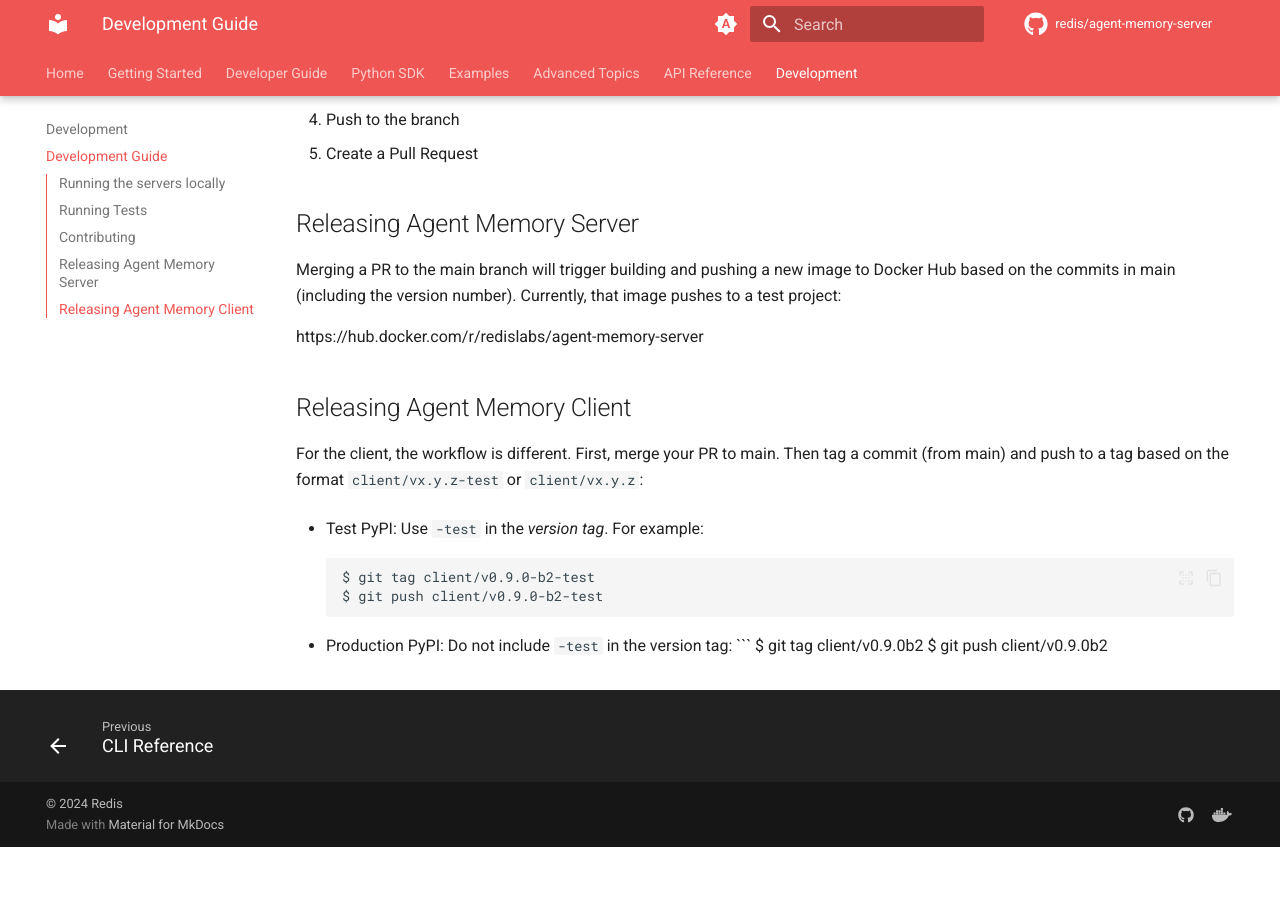
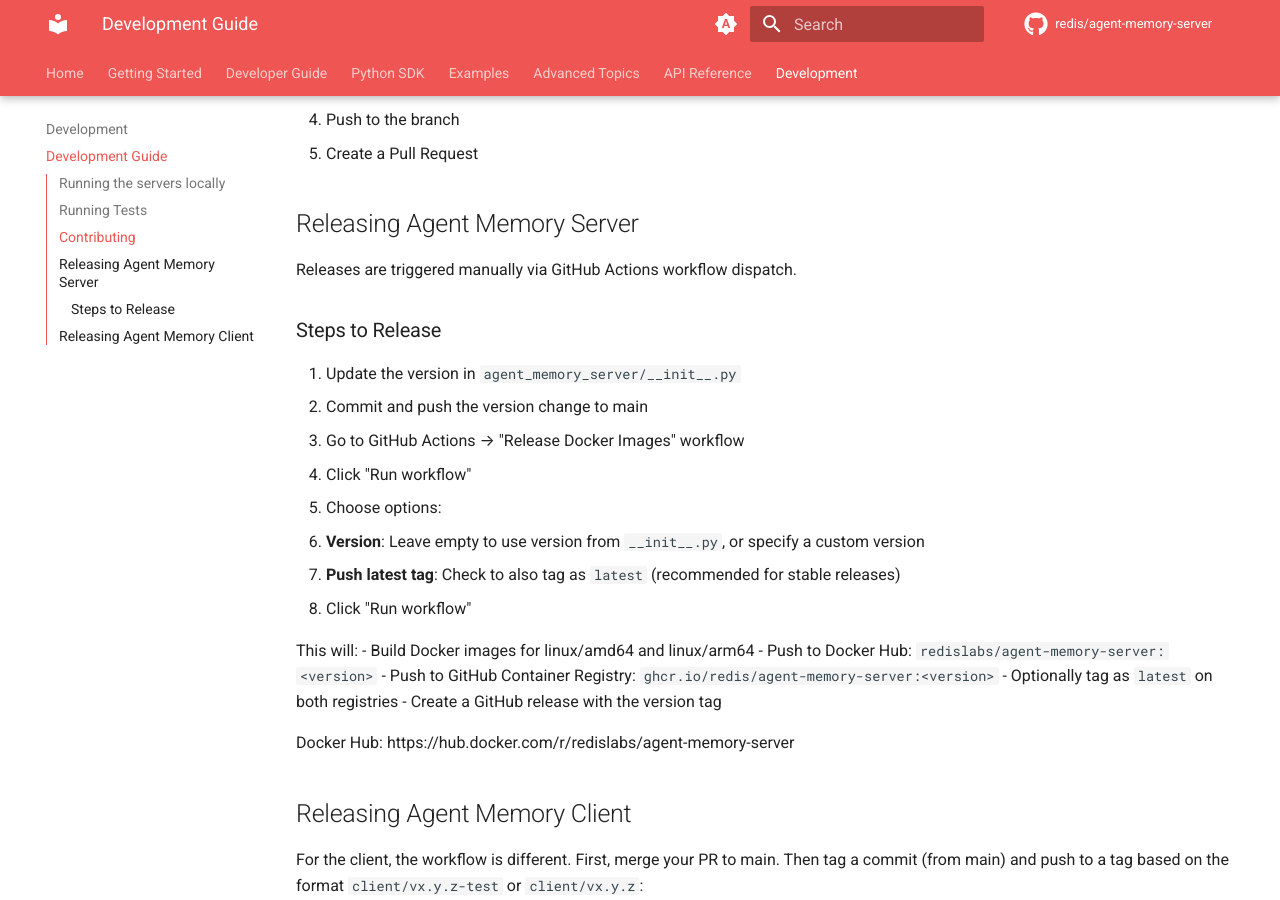
Before and after one commit to redis/agent-memory-server, an MkDocs documentation site: the page built from docs/development.md, in a window 1280 px wide and 900 px high, scrolled down 616 px. Built offline with MkDocs 1.6.1 and Material for MkDocs 9.7.7, drawn with Linux system fonts in a browser that asks for light colours; comment, search, counter and statistics services are not loaded; the version menu is left out; before the commit the page ends 1463 px from its top, so only the background shows below that.

Commit message:
Change Docker release to manual workflow dispatch
Remove automatic Docker image build on push to main. Add new manual release workflow that can be triggered via GitHub Actions UI.

Changes:
- Add .github/workflows/release.yml for manual releases via workflow_dispatch
- Remove docker job from .github/workflows/python-tests.yml
- Update docs/development.md with new release process

The new workflow allows:
- Specifying custom version or using version from __init__.py
- Optionally tagging as latest
- Building multi-arch images (amd64, arm64)
- Publishing to Docker Hub and GitHub Container Registry
- Creating GitHub releases automatically

```diff
--- a/docs/development.md
+++ b/docs/development.md
@@ -24,11 +24,27 @@
 
 ## Releasing Agent Memory Server
 
-Merging a PR to the main branch will trigger building and pushing a new image
-to Docker Hub based on the commits in main (including the version number).
-Currently, that image pushes to a test project:
+Releases are triggered manually via GitHub Actions workflow dispatch.
 
-https://hub.docker.com/r/redislabs/agent-memory-server
+### Steps to Release
+
+1. Update the version in `agent_memory_server/__init__.py`
+2. Commit and push the version change to main
+3. Go to GitHub Actions → "Release Docker Images" workflow
+4. Click "Run workflow"
+5. Choose options:
+   - **Version**: Leave empty to use version from `__init__.py`, or specify a custom version
+   - **Push latest tag**: Check to also tag as `latest` (recommended for stable releases)
+6. Click "Run workflow"
+
+This will:
+- Build Docker images for linux/amd64 and linux/arm64
+- Push to Docker Hub: `redislabs/agent-memory-server:<version>`
+- Push to GitHub Container Registry: `ghcr.io/redis/agent-memory-server:<version>`
+- Optionally tag as `latest` on both registries
+- Create a GitHub release with the version tag
+
+Docker Hub: https://hub.docker.com/r/redislabs/agent-memory-server
 
 
 ## Releasing Agent Memory Client
```
Also changed, not shown: 2 other files.
